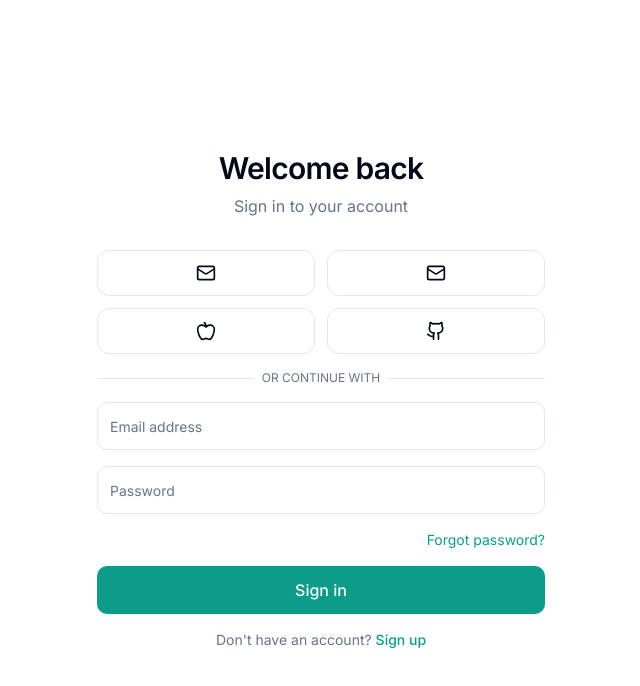
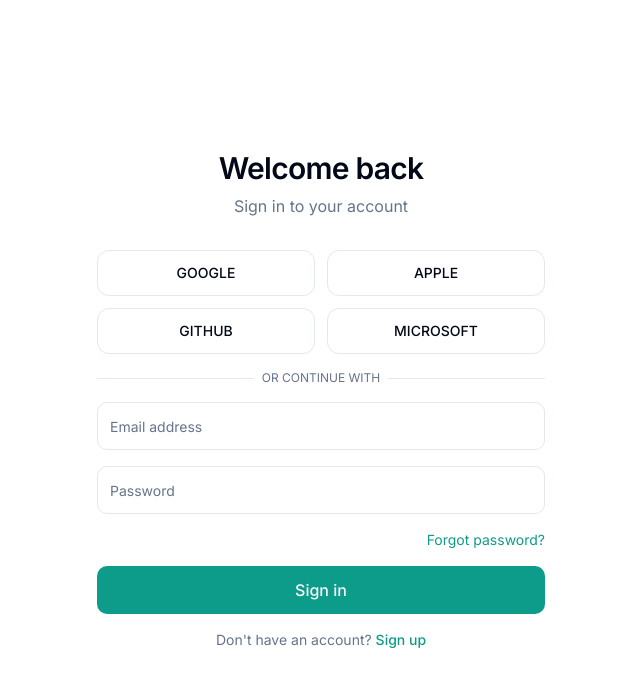
Before and after one commit to Ridhijaisingh31/securepetal, a React (Vite) app: page / in a window 1280 px wide. Shown: the top 686 px of the page, without its empty margins (319-959 px from the left). Built offline with nearby package versions, Linux system fonts and the light colour scheme.

Commit message:
Refactor: Remove icons from auth buttons
The commit removes the icons from the Google, Microsoft, Apple, and Github authentication buttons, leaving only the text labels.  The buttons will now only display their respective names.

```diff
--- a/src/pages/Index.tsx
+++ b/src/pages/Index.tsx
@@ -1,6 +1,5 @@
 
 import { useState } from "react";
-import { Apple, Github, Mail } from "lucide-react";
 import { Input } from "@/components/ui/input";
 import { Button } from "@/components/ui/button";
 import { toast } from "sonner";
@@ -25,16 +24,16 @@ const Index = () => {
         <div className="space-y-4 slide-up">
           <div className="grid grid-cols-2 gap-3">
             <button className="auth-button">
-              <Mail className="h-5 w-5" />
+              GOOGLE
             </button>
             <button className="auth-button">
-              <Mail className="h-5 w-5" />
+              APPLE
             </button>
             <button className="auth-button">
-              <Apple className="h-5 w-5" />
+              GITHUB
             </button>
             <button className="auth-button">
-              <Github className="h-5 w-5" />
+              MICROSOFT
             </button>
           </div>
 
```
